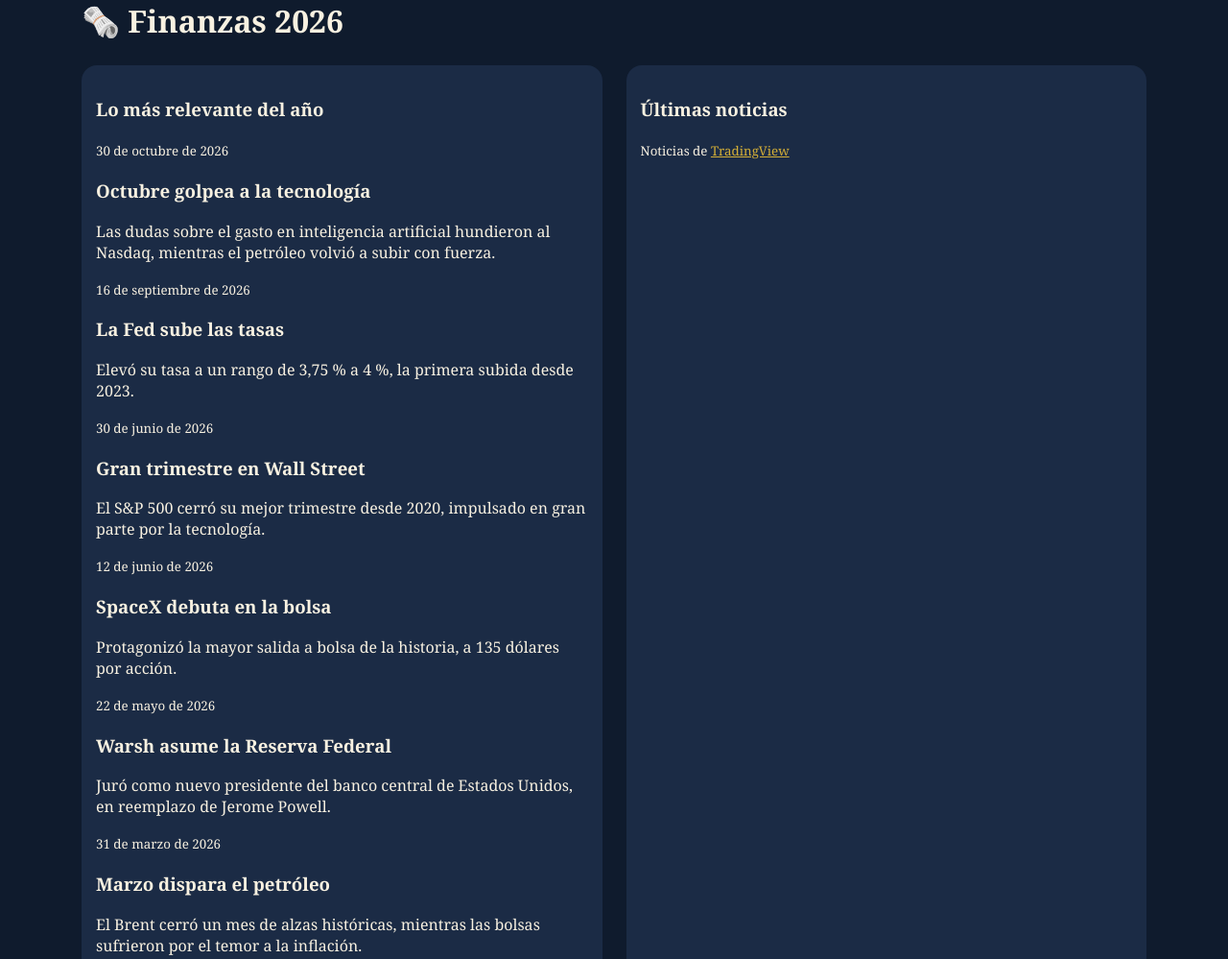
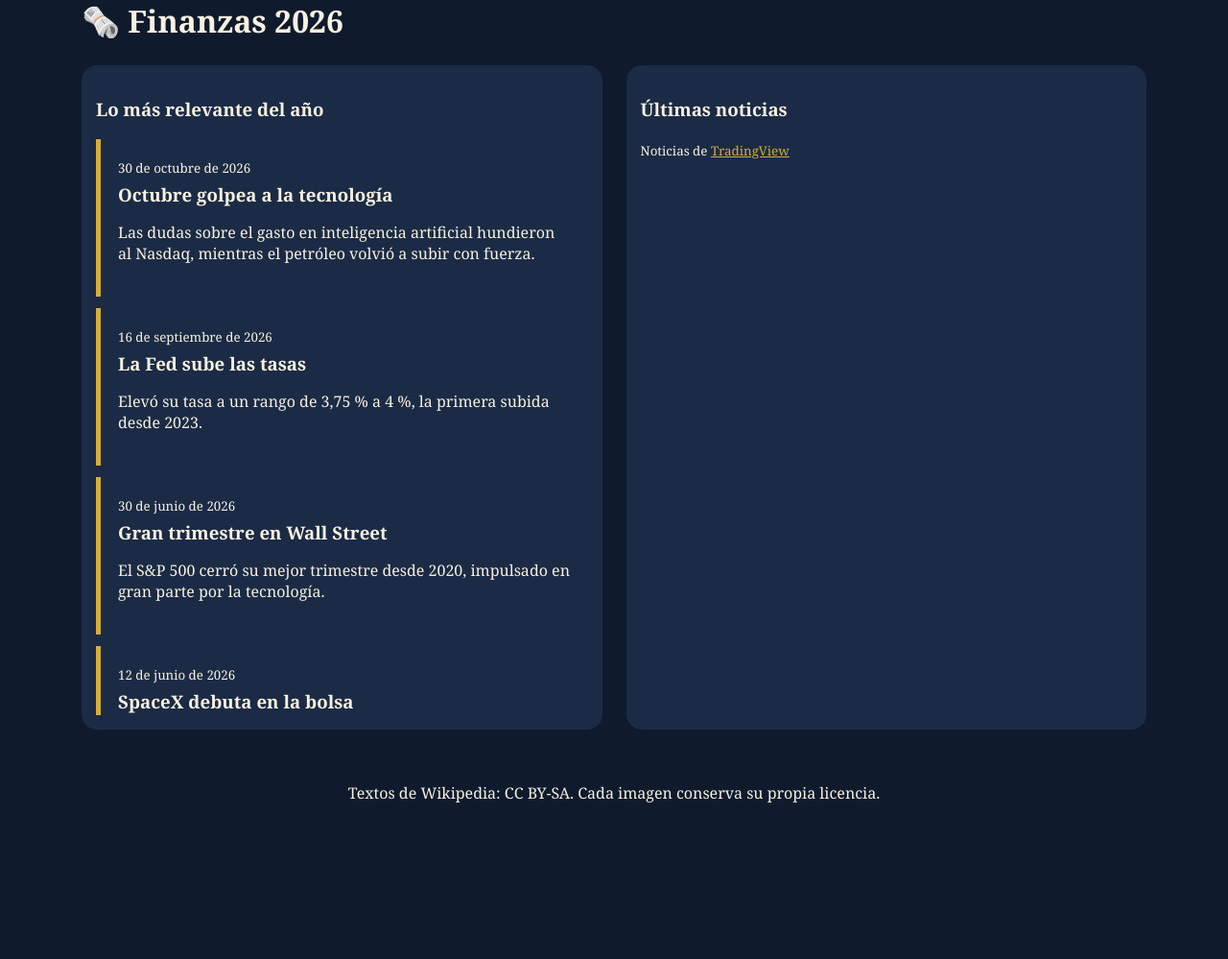
Before and after one commit to penafieldiego76-glitch/Financial-Daily, a plain HTML site: page index.html in a window 1280 px wide. Shown: the part 1904-2903 px from the top of the page at 96% size. After the commit the page ends 2766 px from the top, so only its background shows below. Drawn offline with Linux system fonts and the light colour scheme; no server answers; a script that the page names is missing.

Commit message:
Update style.css

```diff
--- a/style.css
+++ b/style.css
@@ -40,3 +40,6 @@ blockquote { margin:0 0 25px; padding:20px; font-size:1.4rem; text-align:center;
 .tarjeta label { display:block; margin-bottom:12px; }
 .tarjeta input { display:block; width:100%; }
 #total { font-size:1.4rem; font-weight:bold; color:var(--acento); }
+#lista2026 { max-height:600px; overflow-y:auto; }
+.noticia { padding:18px; margin-bottom:12px; border-left:5px solid var(--acento); }
+.noticia h3 { margin:5px 0; }
```
